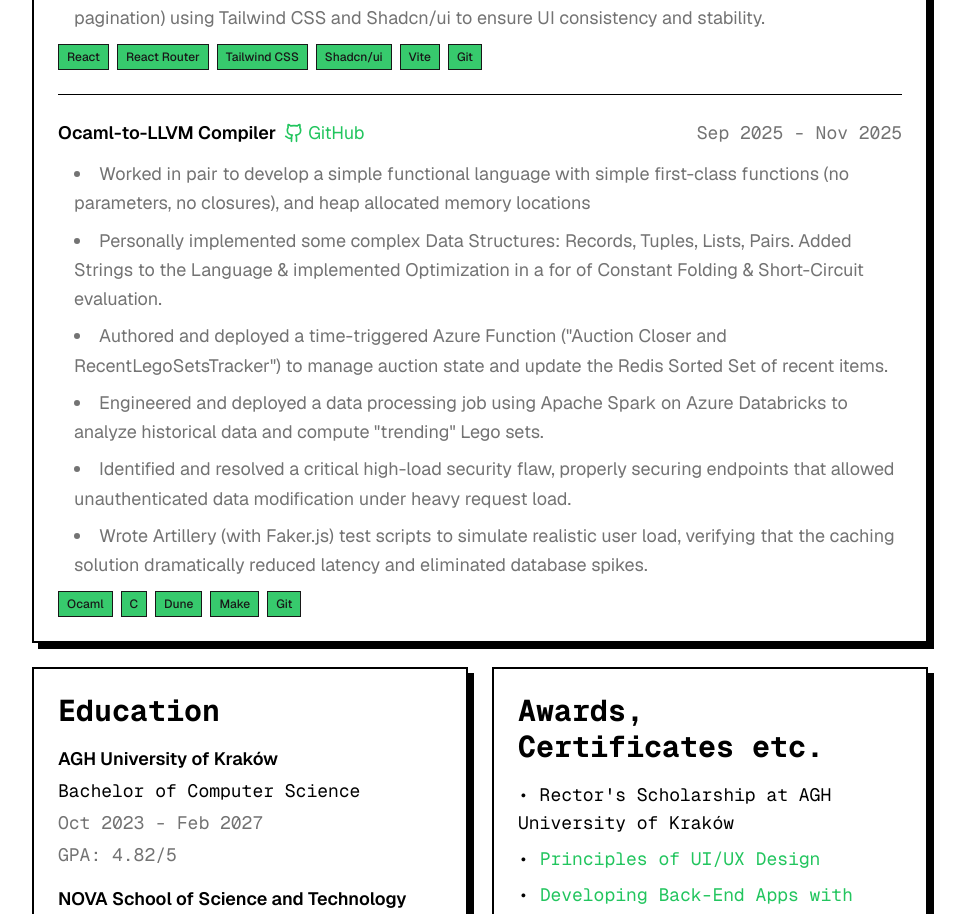
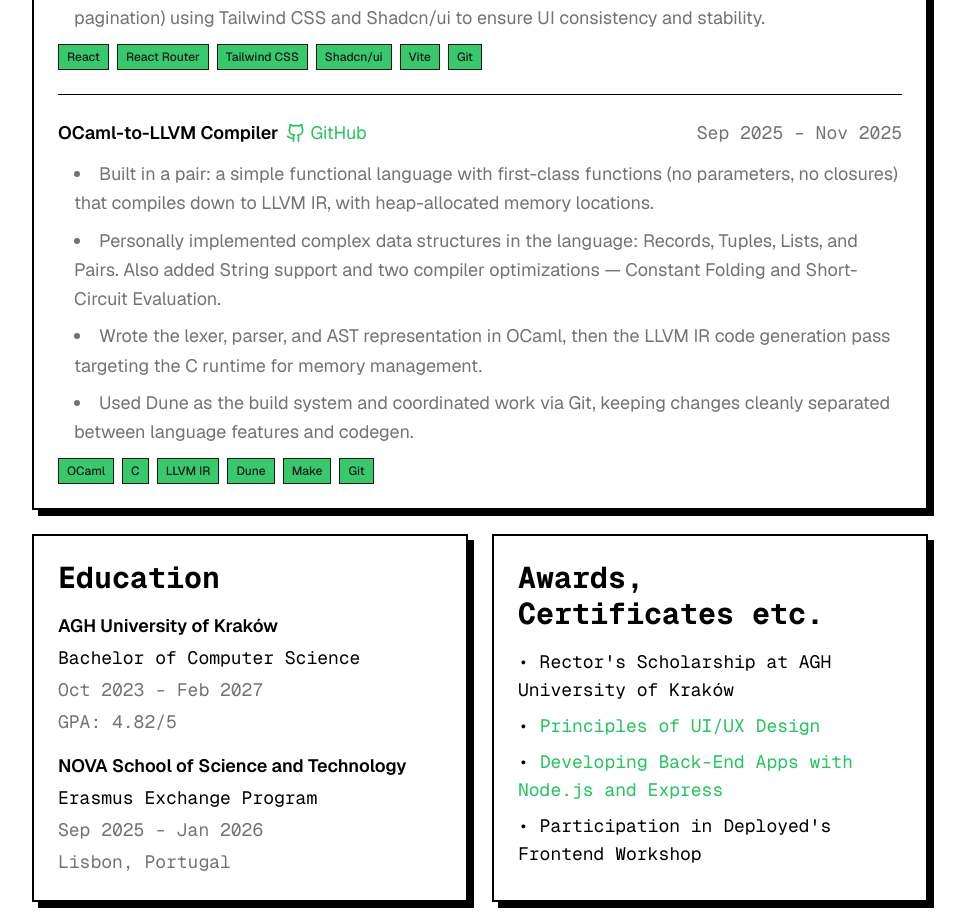
Before and after one commit to valmtv/portfolio, a Next.js app: page / in a window 1280 px wide. Shown: the part 2448-3362 px from the top of the page, without its empty margins (0-965 px from the left). Built offline with nearby package versions, Linux system fonts and the light colour scheme.

Commit message:
Fix LLVM COmpiler Project description

```diff
--- a/src/components/projects/llvm-compiler.tsx
+++ b/src/components/projects/llvm-compiler.tsx
@@ -3,15 +3,9 @@ import { cn } from "lib/utils"
 import { Github } from "lucide-react"
 
 export function LLVMCompiler() {
-  const dateRange = "Sep 2025 - Nov 2025"
+  const dateRange = "Sep 2025 – Nov 2025"
   const projectLink = "https://github.com/valmtv/LCD_Final_Project"
-  const techStack = [
-    "Ocaml",
-    "C",
-    "Dune",
-    "Make",
-    "Git",
-  ]
+  const techStack = ["OCaml", "C", "LLVM IR", "Dune", "Make", "Git"]
 
   const textBodyClasses = "text-base md:text-lg leading-relaxed text-pretty text-theme-mutedForeground"
 
@@ -19,7 +13,7 @@ export function LLVMCompiler() {
     <div>
       <div className="flex flex-col sm:flex-row sm:items-start sm:justify-between gap-2 mb-3">
         <div className="flex items-center gap-2 flex-wrap">
-          <h5 className="text-lg font-semibold text-theme-foreground">Ocaml-to-LLVM Compiler</h5>
+          <h5 className="text-lg font-semibold text-theme-foreground">OCaml-to-LLVM Compiler</h5>
           <a
             href={projectLink}
             target="_blank"
@@ -37,28 +31,21 @@ export function LLVMCompiler() {
 
       <ul className={cn("list-disc list-inside space-y-2 mb-3 pl-4", textBodyClasses)}>
         <li>
-          Worked in pair to develop a simple functional language with simple first-class functions
-          (no parameters, no closures), and heap allocated memory locations
+          Built in a pair: a simple functional language with first-class functions (no parameters,
+          no closures) that compiles down to LLVM IR, with heap-allocated memory locations.
         </li>
         <li>
-          Personally implemented some complex Data Structures: Records, Tuples, Lists, Pairs. Added Strings to the Language
-          & implemented Optimization in a for of Constant Folding & Short-Circuit evaluation.
+          Personally implemented complex data structures in the language: Records, Tuples, Lists,
+          and Pairs. Also added String support and two compiler optimizations — Constant Folding and
+          Short-Circuit Evaluation.
         </li>
         <li>
-          Authored and deployed a time-triggered Azure Function (&quot;Auction Closer and RecentLegoSetsTracker&quot;)
-          to manage auction state and update the Redis Sorted Set of recent items.
+          Wrote the lexer, parser, and AST representation in OCaml, then the LLVM IR code generation
+          pass targeting the C runtime for memory management.
         </li>
         <li>
-          Engineered and deployed a data processing job using Apache Spark on Azure Databricks to
-          analyze historical data and compute &quot;trending&quot; Lego sets.
-        </li>
-        <li>
-          Identified and resolved a critical high-load security flaw, properly securing endpoints that
-          allowed unauthenticated data modification under heavy request load.
-        </li>
-        <li>
-          Wrote Artillery (with Faker.js) test scripts to simulate realistic user load, verifying that the
-          caching solution dramatically reduced latency and eliminated database spikes.
+          Used Dune as the build system and coordinated work via Git, keeping changes cleanly
+          separated between language features and codegen.
         </li>
       </ul>
 
```
